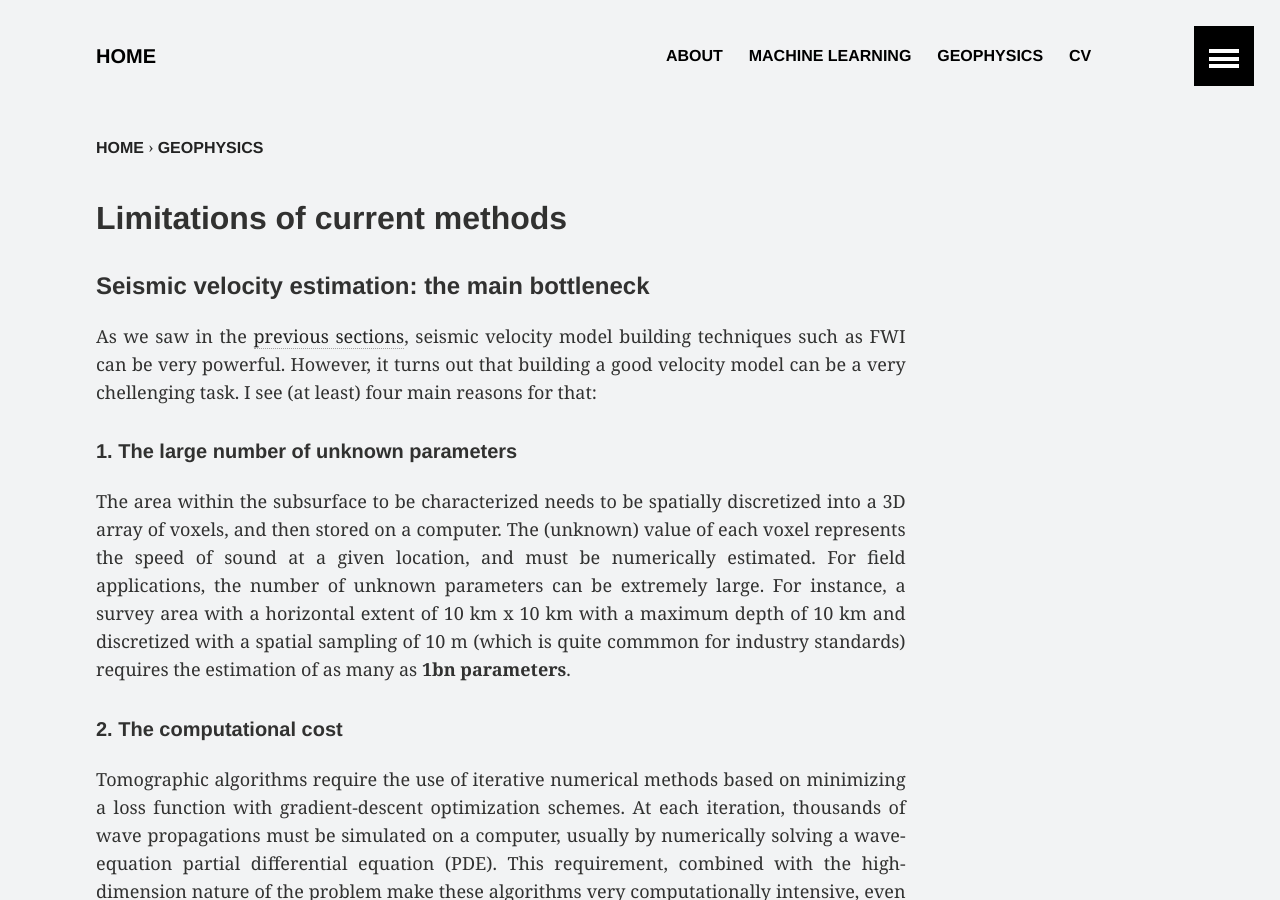
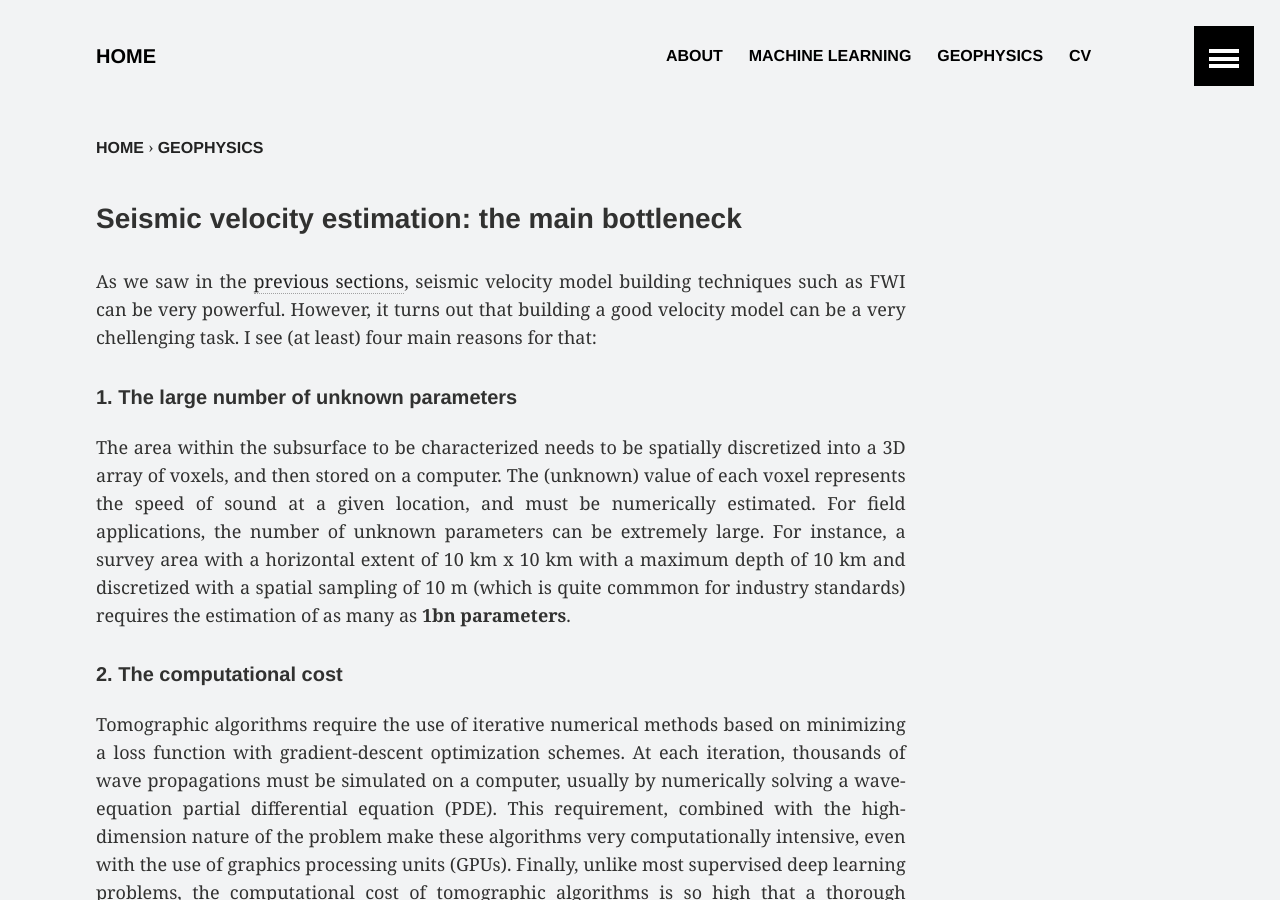
Before and after one commit to gbarnier/gbarnier.github.io, a Jekyll site: the page built from _posts/seismic_imaging/2021-03-13-bottleneck.md, in a window 1280 px wide and 900 px high. Built offline with Jekyll 4.4.1, drawn with Linux system fonts in a browser that asks for light colours.

Commit message:
Update 2021-03-13-bottleneck.md

```diff
--- a/_posts/seismic_imaging/2021-03-13-bottleneck.md
+++ b/_posts/seismic_imaging/2021-03-13-bottleneck.md
@@ -18,9 +18,7 @@ image:
 }
 </style>
 
-<h2>Limitations of current methods</h2>
-
-<h4>Seismic velocity estimation: the main bottleneck</h4>
+<h3>Seismic velocity estimation: the main bottleneck</h3>
 
 <p style="text-align:justify; font-size: 18px">
 As we saw in the <a href="/migration">previous sections</a>, seismic velocity model building techniques such as FWI can be very powerful. However, it turns out that building a good velocity model can be a very chellenging task. I see (at least) four main reasons for that:
```
